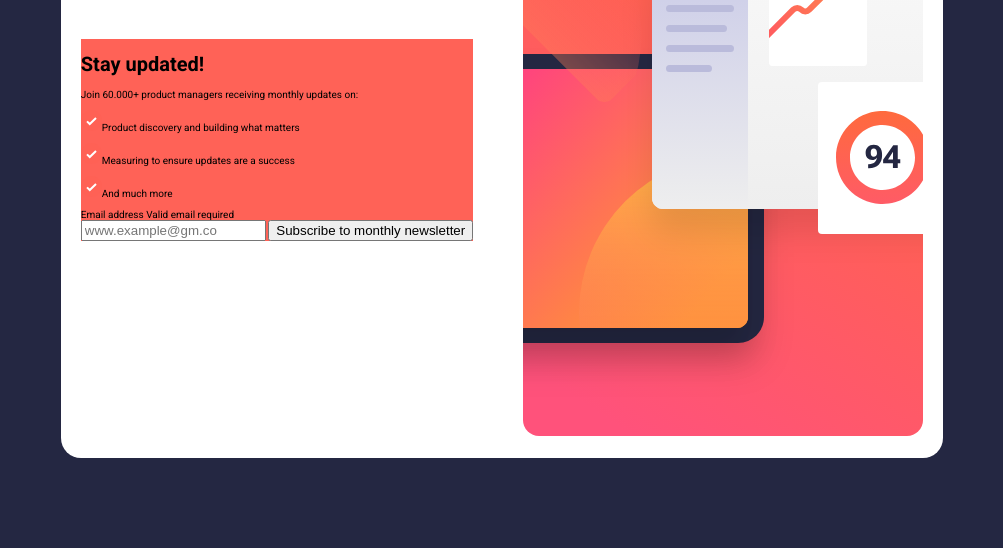
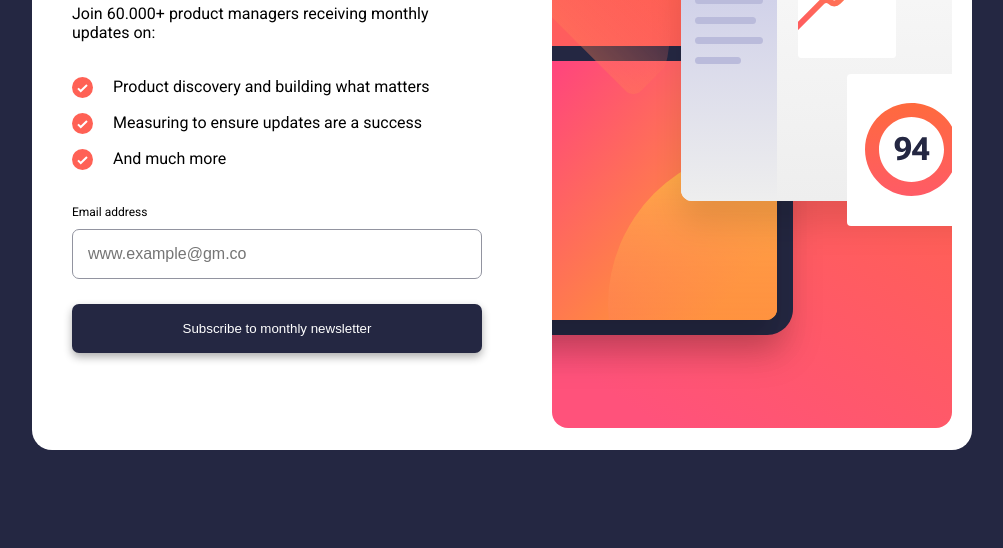
Before and after one commit to oliverpa-dev/Newsletter, a website: page index.html in a window 1280 px wide. Shown: the part 268-816 px from the top of the page, without its empty margins (138-1141 px from the left). Drawn offline with Linux system fonts and the light colour scheme.

Commit message:
Add: Styling for the newsletter's content

```diff
--- a/styles.scss
+++ b/styles.scss
@@ -2,8 +2,8 @@
 
 // Colors
 $primary-color: hsl(4, 100%, 67%);
-$normal-state-color: hsl(234, 29%, 20%);
-$active-state-color: linear-gradient(to right, #f74242, hsl(4, 100%, 67%));
+$secondary-color: hsl(234, 29%, 20%);
+$hover-state-color: linear-gradient(to right, #f74242, hsl(4, 100%, 67%));
 $white-color: hsl(0, 0%, 100%);
 $grey-color: hsl(231, 7%, 60%);
 
@@ -13,6 +13,12 @@ $font-weight-bold: "700";
 $font-weight-regular: "400";
 $font-size-paragraph: 1.6rem;
 
+* {
+  box-sizing: border-box;
+  margin: 0;
+  padding: 0;
+}
+
 // Newsletter
 html {
   font-size: 62.5%;
@@ -20,7 +26,7 @@ html {
 
 body {
   align-items: center;
-  background-color: $normal-state-color;
+  background-color: $secondary-color;
   display: flex;
   font-family: $font;
   height: 100vh;
@@ -36,4 +42,98 @@ body {
   gap: 5rem;
   max-width: 1400px;
   padding: 2rem;
+
+  &__info {
+    display: flex;
+    flex-direction: column;
+    gap: 3.5rem;
+    max-width: 450px;
+    padding: 2rem;
+
+    &-heading {
+      h1 {
+        color: $secondary-color;
+        font-size: 6.3rem;
+        font-weight: $font-weight-bold;
+        margin-bottom: 2rem;
+      }
+
+      p {
+        font-size: $font-size-paragraph;
+        font-weight: $font-weight-regular;
+      }
+    }
+
+    &-features {
+      p {
+        display: flex;
+        font-size: $font-size-paragraph;
+
+        &:not(:last-child) {
+          margin-bottom: 1.5rem;
+        }
+      }
+    }
+
+    &-icon {
+      display: flex;
+      margin-right: 2rem;
+    }
+
+    &-label {
+      display: flex;
+      justify-content: space-between;
+
+      label {
+        font-weight: $font-weight-bold;
+        font-size: 1.2rem;
+        margin-bottom: 0.5rem;
+      }
+
+      &_state_error {
+        color: $primary-color;
+        display: none;
+      }
+
+      //Add visible
+    }
+
+    &-cta {
+      display: flex;
+      flex-direction: column;
+      gap: 0.5rem;
+
+      input {
+        border-radius: 0.7rem;
+        border: 1px $grey-color solid;
+        font-size: $font-size-paragraph;
+        margin-bottom: 2rem;
+        outline: none;
+        padding: 1.5rem;
+
+        &:focus {
+          border-color: $secondary-color;
+        }
+      }
+
+      button {
+        background-color: $secondary-color;
+        border: none;
+        border-radius: 0.7rem;
+        box-shadow: 0px 4px 9px 0px rgba(0, 0, 0, 0.321);
+        color: $white-color;
+        cursor: pointer;
+        font-weight: $font-weight-bold;
+        padding: 1.7rem;
+        transition: all 0.3s ease-in-out;
+
+        &:hover {
+          background-image: $hover-state-color;
+          transform: translateY(-0.1em);
+        }
+      }
+
+      //Add error
+    }
+  }
 }
```
Also changed, not shown: styles.css, 1 other file.
